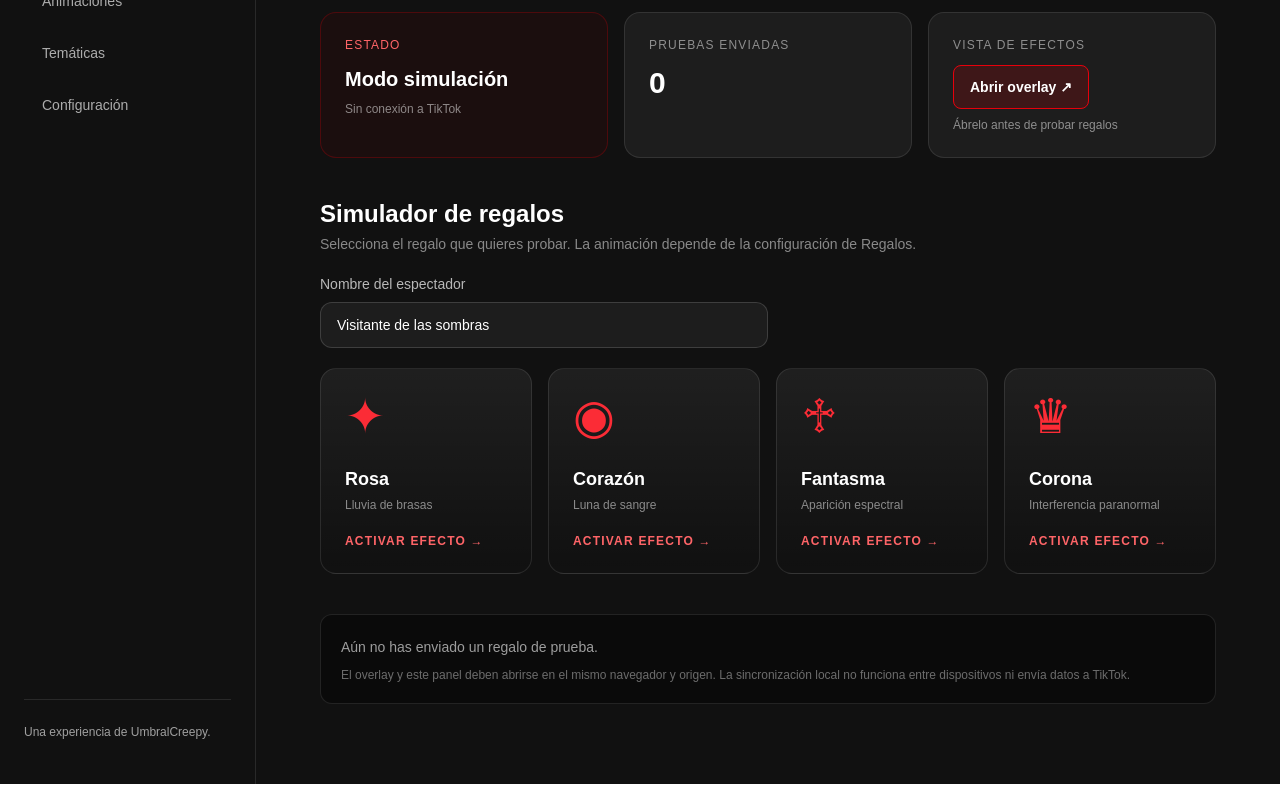
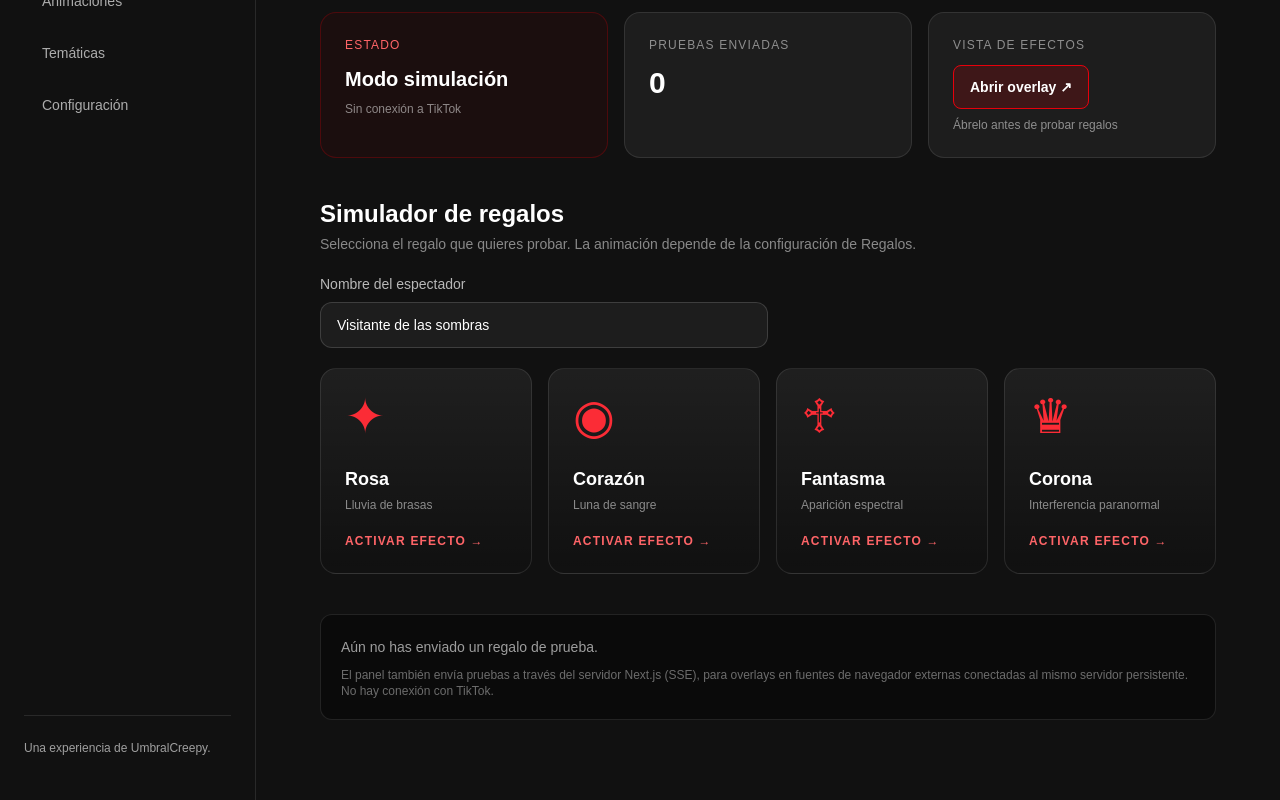
Before and after one commit to manuelsansoresg/umbral_live_fx, a Next.js app in the folder apps/web/: page /dashboard in a window 1280 px wide. Shown: the part 301-1101 px from the top of the page. Built offline with nearby package versions, Linux system fonts and the light colour scheme.

Commit message:
docs: explain OBS bridge behavior and manual verification

```diff
--- a/apps/web/src/app/(dashboard)/dashboard/page.tsx
+++ b/apps/web/src/app/(dashboard)/dashboard/page.tsx
@@ -44,7 +44,7 @@ export default function DashboardPage() {
     </section>
     <footer className="rounded-xl border border-white/10 bg-black/40 p-5 text-sm leading-6 text-white/60">
       {lastGift ? <>Último evento: <strong className="text-white">{lastGift.sender}</strong> envió <strong className="text-red-400">{lastGift.name}</strong>.</> : "Aún no has enviado un regalo de prueba."}
-      <p className="mt-2 text-xs text-white/40">El overlay y este panel deben abrirse en el mismo navegador y origen. La sincronización local no funciona entre dispositivos ni envía datos a TikTok.</p>
+      <p className="mt-2 text-xs text-white/40">El panel también envía pruebas a través del servidor Next.js (SSE), para overlays en fuentes de navegador externas conectadas al mismo servidor persistente. No hay conexión con TikTok.</p>
     </footer>
   </div>;
 }
```
